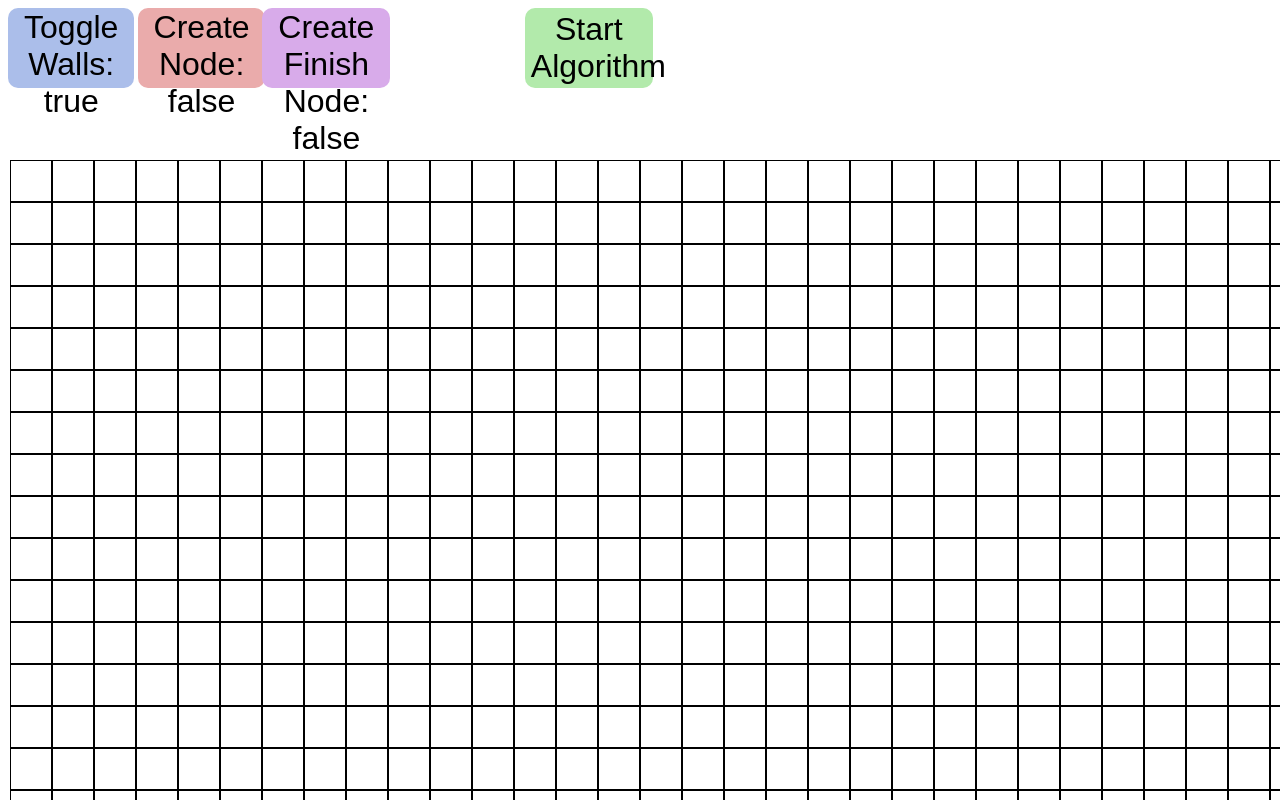
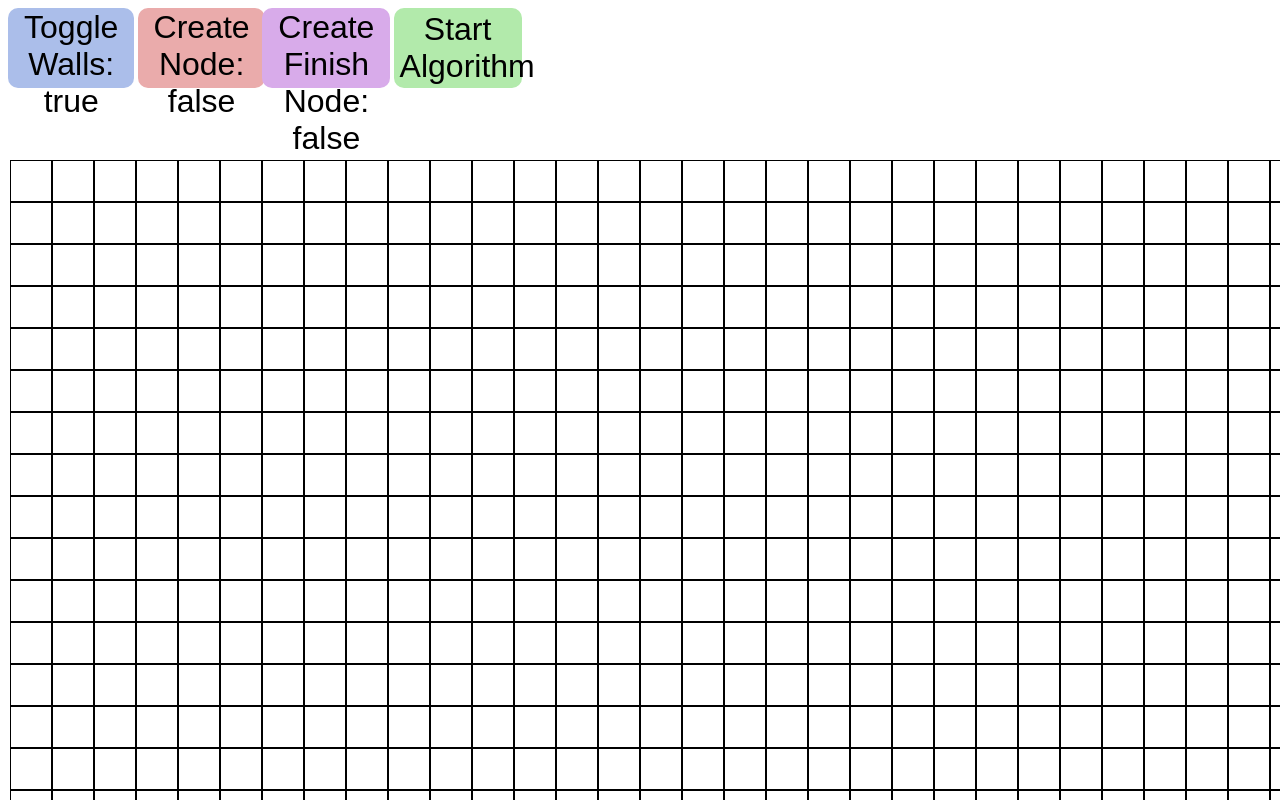
Before and after one commit to pranavkoirala/view-path, a plain HTML site: page index.html in a window 1280 px wide. Drawn offline with Linux system fonts and the light colour scheme.

Commit message:
fixed start-button

```diff
--- a/styles.css
+++ b/styles.css
@@ -69,7 +69,7 @@
   }
 
   .start-button {
-    position: fixed;left: 41%;
+    position: fixed;left: 30.75%;
     height: 10vh;
     width: 10%;
     font-size: 2rem;
```
